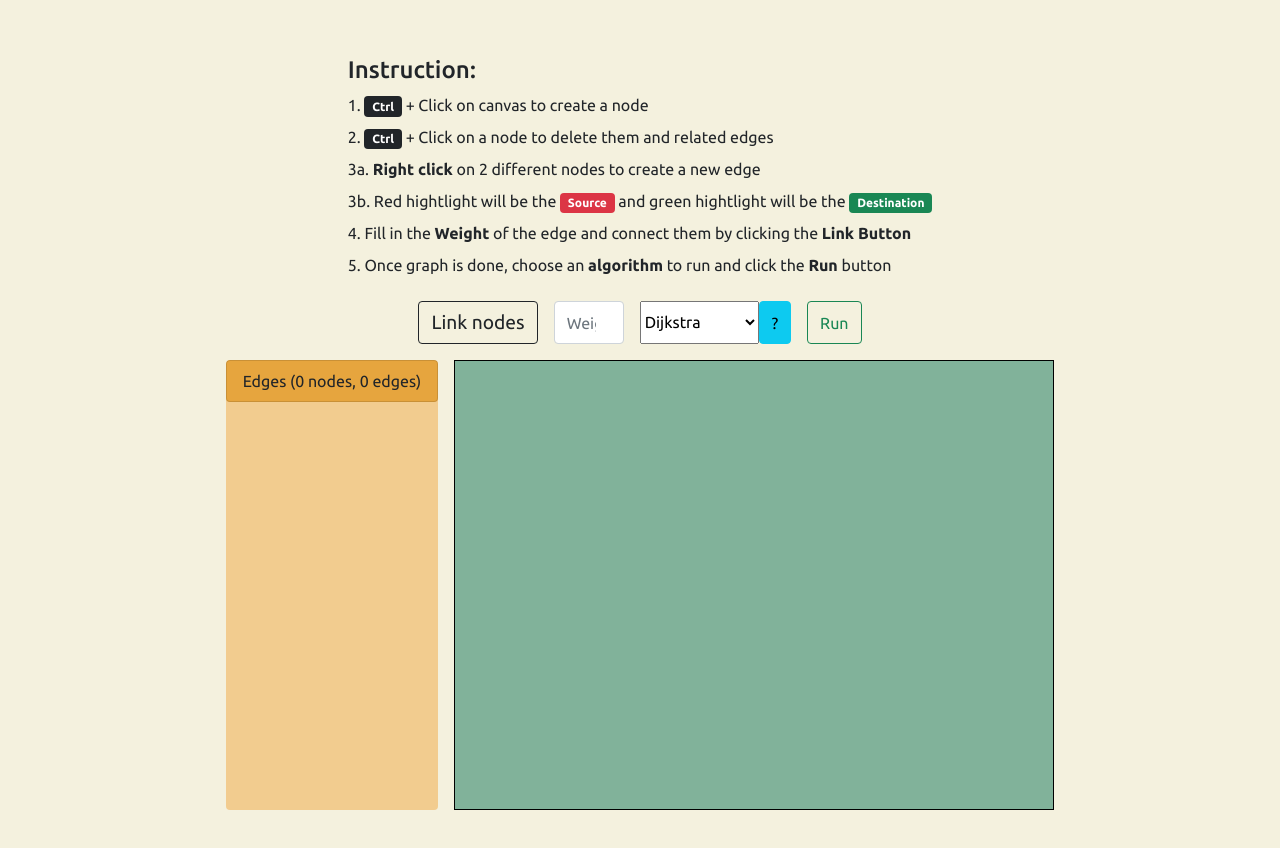
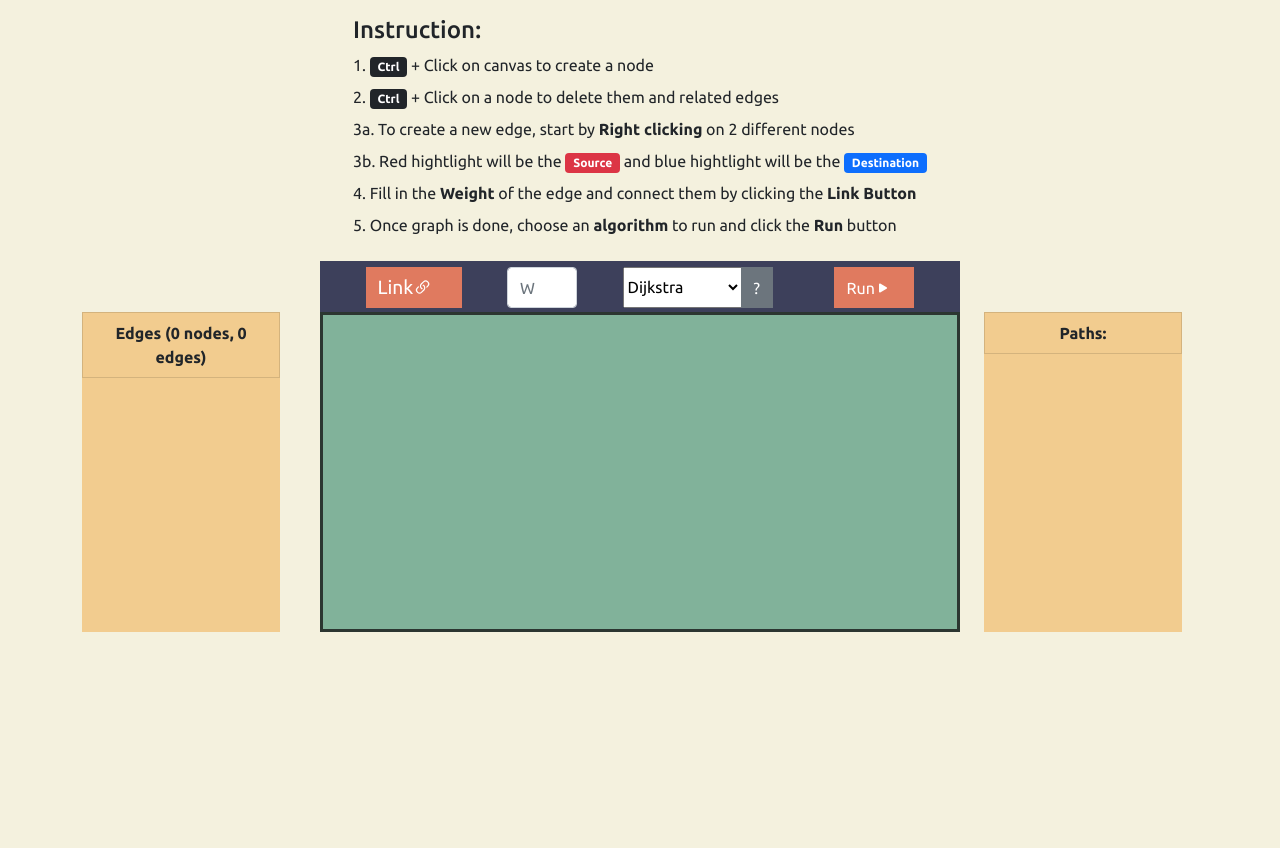
Before and after one commit to Trisentosa/SSSP_visualizer, a React (Create React App) app: page / in a window 1280 px wide. Shown: the top 848 px of the page. After the commit the page ends 800 px from the top, so only its background shows below. Built offline with nearby package versions, Linux system fonts and the light colour scheme.

Commit message:
value from svg, algo running, styling, animation setup

```diff
--- a/package.json
+++ b/package.json
@@ -11,6 +11,7 @@
     "react": "^17.0.2",
     "react-bootstrap": "^2.1.0",
     "react-dom": "^17.0.2",
+    "react-icons": "^4.3.1",
     "react-scripts": "5.0.0",
     "web-vitals": "^2.1.2"
   },
--- a/src/App.css
+++ b/src/App.css
@@ -1,15 +1,16 @@
-svg {
-  background-color: #81b29a;
-  width: 600px;
-  height: 450px;
-  border: 1px solid black;
-}
-
 body {
   font-family: "Ubuntu", sans-serif;
   background-color: #f4f1de;
   width: 100vw;
-  height: 100vh;
+  height: 95vh;
+}
+
+/* svg */
+.canvas {
+  background-color: #81b29a;
+  width: 50vw;
+  height: 40vh;
+  border: 3px solid #2c3631;
 }
 
 .text-unselectable {
@@ -20,9 +21,61 @@ body {
   user-select: none;
 }
 
+/* alignment/container/etc */
+
 .flex-center {
   display: flex;
   justify-content: center;
+}
+
+.centered-label {
+  display: flex;
+  align-items: center;
+}
+
+.menu-bar {
+  display: flex;
+  justify-content: space-evenly;
+  background-color: #3d405b;
+  width: 50vw;
+  margin-left: auto;
+  margin-right: auto;
+  padding-top: 6px;
+  padding-bottom: 4px;
+}
+
+.desc-box {
+  display: flex;
+  flex-direction: column;
+}
+
+/* Edge list */
+.scroll-display {
+  overflow: scroll;
+  height: 40vh;
+  background-color: #f2cc8f;
+  border-radius: 0%;
+}
+.edge-li {
+  border-radius: 0%;
+  background-color: #f2cc8f;
+}
+
+/* Buttons */
+.small-btn {
+  width: 5em;
+  font-size: 1em;
+  background-color: #e07a5f;
+  border-radius: 0%;
+  border: none;
+}
+
+.small-btn:hover {
+  background-color: #cf441d;
+}
+
+.small-btn:focus {
+  background-color: #e07a5f;
 }
 
 .link-button {
@@ -30,26 +83,11 @@ body {
   text-align: center;
 }
 
-.top-bar {
-  margin-top: 5%;
-}
-
-.scroll-display {
-  overflow: scroll;
-  max-height: 450px;
-  background-color: #f2cc8f;
+/* misc */
+.arrow {
+  marker-end: url(#arrow);
 }
 
 .weight-input {
   max-width: 70px;
 }
-
-.desc-box {
-  display: flex;
-  flex-direction: column;
-}
-
-.edge-li {
-  border-radius: 0%;
-  background-color: #e6a53e;
-}
--- a/src/App.js
+++ b/src/App.js
@@ -1,24 +1,7 @@
 import "./App.css";
-import Dijkstra from "./sssp/Dijkstra";
-import BellmanFord from "./sssp/BellmanFord";
-import { useState, useEffect, useRef } from "react";
 import Graph from "./components/Graph";
 
-let inf = Infinity;
-let W = [
-  [0, 50, 45, 10, inf, inf],
-  [inf, 0, 10, 15, inf, inf],
-  [inf, inf, 0, inf, 35, inf],
-  [10, inf, inf, 0, 15, inf],
-  [inf, 20, 30, inf, 0, inf],
-  [inf, inf, inf, inf, 3, 0],
-];
-
-// inital values
-
 const App = () => {
-  const [dijkstra, setDijkstra] = useState("");
-  const [bellman, setBellman] = useState("");
   return (
     <div>
       <Graph />
--- a/src/components/AlgoOptions.js
+++ b/src/components/AlgoOptions.js
@@ -1,4 +1,4 @@
-import { Popover, OverlayTrigger, Button } from "react-bootstrap";
+import { Popover, OverlayTrigger, Button, ButtonGroup } from "react-bootstrap";
 import { useState } from "react";
 const dijkstraText = (
   <>
@@ -23,9 +23,9 @@ const bellmanText = (
   </>
 );
 
-const AlgoOptions = () => {
-  const [algo, setAlgo] = useState("Dijkstra");
+const AlgoOptions = ({ algo, setAlgo }) => {
   const handleChange = (e) => {
+    console.log(e.target.value);
     setAlgo(e.target.value);
   };
   const popover = (
@@ -38,19 +38,21 @@ const AlgoOptions = () => {
   );
   return (
     <>
+      <ButtonGroup aria-label="Basic example">
         <select value={algo} onChange={handleChange}>
-        <option>Dijkstra</option>
-        <option>Bellman Ford</option>
+          <option value="Dijkstra">Dijkstra</option>
+          <option value="Bellman Ford">Bellman Ford</option>
         </select>
         <OverlayTrigger trigger="click" placement="right" overlay={popover}>
-        <Button variant="info" className="me-3 shadow-none">
+          <Button
+            variant="secondary"
+            className="me-3 shadow-none"
+            style={{ borderRadius: "0" }}
+          >
             ?
           </Button>
         </OverlayTrigger>
-      {/* <select className="me-3">
-        <option>Directed</option>
-        <option>Undirected</option>
-      </select> */}
+      </ButtonGroup>
     </>
   );
 };
--- a/src/components/DescriptionBox.js
+++ b/src/components/DescriptionBox.js
@@ -12,12 +12,12 @@ const DescriptionBox = () => {
         related edges
       </span>
       <span className="mb-2">
-        3a. <strong>Right click</strong> on 2 different nodes to create a new
-        edge
+        3a. To create a new edge, start by <strong>Right clicking</strong> on 2
+        different nodes
       </span>
       <span className="mb-2">
         3b. Red hightlight will be the <Badge bg="danger">Source</Badge> and
-        green hightlight will be the <Badge bg="success">Destination</Badge>
+        blue hightlight will be the <Badge bg="primary">Destination</Badge>
       </span>
       <span className="mb-2">
         4. Fill in the <strong>Weight</strong> of the edge and connect them by
--- a/src/components/DisplayInfo.js
+++ b/src/components/DisplayInfo.js
@@ -3,11 +3,11 @@ import { ListGroup } from "react-bootstrap";
 const DisplayInfo = ({ nodes, edges }) => {
   return (
     <>
-      {/* {console.log(nodes)}
-      {console.log(edges)} */}
       <ListGroup className="me-3 text-center scroll-display">
         <ListGroup.Item className="edge-li">
-          Edges ({nodes.length} nodes, {edges.length} edges)
+          <strong>
+            Edges ({nodes.length} nodes, {edges.length} edges)
+          </strong>
         </ListGroup.Item>
         {edges.map(({ index1, index2, weight }, index) => (
           <ListGroup.Item key={index} className="edge-li">
--- /dev/null
+++ b/src/components/DisplayResult.js
@@ -0,0 +1,30 @@
+import { ListGroup } from "react-bootstrap";
+import { useState, useEffect } from "react";
+
+const DisplayResult = ({ result }) => {
+  const [distances, setDistances] = useState(result.D);
+  const [paths, setPaths] = useState(result.P);
+
+  useEffect(() => {
+    setDistances(result.D);
+    setPaths(result.P);
+  }, [result]);
+
+  return (
+    <>
+      {console.log(distances)}
+      <ListGroup className="me-3 text-center scroll-display">
+        <ListGroup.Item className="edge-li">
+          <strong>Paths:</strong>
+        </ListGroup.Item>
+        {distances.map((value, index) => (
+          <ListGroup.Item key={index} className="edge-li">
+            node: {index} |Distance: {distances[index]}| Path: {paths[index]}
+          </ListGroup.Item>
+        ))}
+      </ListGroup>
+    </>
+  );
+};
+
+export default DisplayResult;
--- a/src/components/Graph.js
+++ b/src/components/Graph.js
@@ -1,11 +1,13 @@
 import { useState, useEffect, useRef } from "react";
-import { select } from "d3";
+import { select, line } from "d3";
 import DisplayInfo from "./DisplayInfo";
-import { Button, Container, InputGroup, FormControl } from "react-bootstrap";
+import { Button, Container, Row, Col } from "react-bootstrap";
+import { BsLink45Deg } from "react-icons/bs";
 import "../App.css";
 import AlgoOptions from "./AlgoOptions";
 import RunButton from "./RunButton";
 import DescriptionBox from "./DescriptionBox";
+import DisplayResult from "./DisplayResult";
 
 //svg dimensions and inital value
 let edge = {};
@@ -16,6 +18,8 @@ let isLinking = true;
 const Graph = () => {
   const [nodes, setNodes] = useState([]);
   const [edges, setEdges] = useState([]);
+  const [algo, setAlgo] = useState("Dijkstra");
+  const [result, setResult] = useState({ D: [], P: [] });
 
   const [isWeightSelected, setIsWeightSelected] = useState(false);
   const [weight, setWeight] = useState(false);
@@ -33,34 +37,138 @@ const Graph = () => {
     }
   };
 
+  const handleNodesEdges = (e) => {
+    if (e.ctrlKey && e.target.tagName === "svg") {
+      let box = e.target.getBoundingClientRect();
+      //add a node
+      setNodes([
+        ...nodes,
+        {
+          radius: 20,
+          x: e.clientX - box.left,
+          y: e.clientY - box.top,
+          index: (index += 1),
+        },
+      ]);
+    } else if (e.ctrlKey && e.target.tagName === "circle") {
+      let circleInfo = e.target.__data__;
+      //delete node selected and edge related to it
+      //update index references in edge and nodes (-1 if its bigger than circleInfo.index)
+      setNodes(
+        nodes.reduce(function (filtered, node) {
+          if (node.index !== circleInfo.index) {
+            let newNode = { ...node };
+
+            if (node.index > circleInfo.index) {
+              newNode.index = node.index - 1;
+            }
+            filtered.push(newNode);
+          }
+          return filtered;
+        }, [])
+      );
+      setEdges(
+        edges.reduce(function (filtered, edge) {
+          let newEdge = { ...edge };
+          if (
+            edge.index1 !== circleInfo.index &&
+            edge.index2 !== circleInfo.index
+          ) {
+            if (edge.index1 > circleInfo.index) {
+              newEdge.index1 = edge.index1 - 1;
+            }
+            if (edge.index2 > circleInfo.index) {
+              newEdge.index2 = edge.index2 - 1;
+            }
+            filtered.push(newEdge);
+          }
+          return filtered;
+        }, [])
+      );
+      index -= 1;
+    }
+  };
+
   useEffect(() => {
-    svg
-      .selectAll("line")
+    //edges
+    let pathLine = svg
+      .selectAll(".edge")
       .data(edges)
-      .join("line")
-      .style("stroke", "black")
-      .style("stroke-width", 3)
-      .attr("x1", (value) => value.x1)
-      .attr("y1", (value) => value.y1)
-      .attr("x2", (value) => value.x2)
-      .attr("y2", (value) => value.y2);
+      .join((enter) => {
+        let e = enter.append("g").attr("class", "edge");
+        e.append("path")
+          .attr("d", (value) => {
+            return line()([
+              [value.x1, value.y1],
+              [value.x2, value.y2],
+            ]);
+          })
+          .attr("fill", "none")
+          .attr("stroke", "black")
+          .attr("stroke-width", 3);
+        e.append("circle")
+          .attr("r", 5)
+          .attr("fill", "red")
+          .attr("stroke-width", 3)
+          .attr("cy", (value) => value.y2)
+          .attr("cx", (value) => value.x2);
+      });
 
+    pathLine
+      .selectAll("circle")
+      .attr("r", 5)
+      .attr("fill", "red")
+      .attr("stroke-width", 3)
+      .attr("cy", (value) => value.y2)
+      .attr("cx", (value) => value.x2);
+
+    pathLine
+      .selectAll("path")
+      .attr("d", (value) => {
+        return line()([
+          [value.x1, value.y1],
+          [value.x2, value.y2],
+        ]);
+      })
+      .attr("fill", "none")
+      .attr("stroke", "black")
+      .attr("stroke-width", 3);
+
+    //nodes
     let g = svg
-      .selectAll("g")
+      .selectAll(".node")
       .data(nodes)
-      .join("g")
+      .join((enter) => {
+        let e = enter.append("g").attr("class", "node");
+        e.attr("transform", function (d) {
+          return `translate(${d.x} ${d.y})`;
+        })
+          .attr("fill", "white")
+          .attr("stroke", "black");
+        e.append("circle")
+          .attr("r", (value) => value.radius)
+          .attr("fill", "white")
+          .attr("stroke-width", "3");
+        e.append("text")
+          .text((value) => value.index)
+          .attr("text-anchor", "middle")
+          .attr("alignment-baseline", "central")
+          .attr("fill", "black")
+          .attr("class", "text-unselectable")
+          .style("font-size", "15px");
+      })
       .attr("transform", function (d) {
         return `translate(${d.x} ${d.y})`;
       })
       .attr("fill", "white")
       .attr("stroke", "black");
 
-    g.append("circle")
+    g.selectAll("circle")
       .attr("r", (value) => value.radius)
       .attr("fill", "white")
       .attr("stroke-width", "3");
 
-    g.append("text")
+    g.selectAll("text")
       .text((value) => value.index)
       .attr("text-anchor", "middle")
       .attr("alignment-baseline", "central")
@@ -68,11 +176,12 @@ const Graph = () => {
       .attr("class", "text-unselectable")
       .style("font-size", "15px");
 
+    // right click event
     svg.selectAll("g").on("contextmenu", function (e, d) {
       e.preventDefault();
 
       if (isTargetting && isLinking && edge.index1 !== d.index) {
-        select(this).join("circle").attr("stroke", "green");
+        select(this).join("circle").attr("stroke", "blue");
         isTargetting = false;
         let angle = Math.atan2(d.y - edge.y1, d.x - edge.x1);
         edge.x2 = d.x - Math.cos(angle) * d.radius;
@@ -91,21 +200,23 @@ const Graph = () => {
 
   return (
     <Container>
-      <div className="flex-center mb-3 top-bar">
+      <div className="flex-center my-3 ">
         <DescriptionBox />
       </div>
-      <div className="flex-center mb-3 ">
+      <div className="flex-center"></div>
+      <div className="menu-bar">
         <Button
-          variant="outline-dark"
-          className="link-button shadow-none"
+          className="link-button shadow-none small-btn"
           onClick={linkNodes}
         >
-          Link nodes
-        </Button>{" "}
+          <span className="centered-label">
+            {"Link"} <BsLink45Deg />
+          </span>
+        </Button>
         <input
           type="number"
-          className="form-control weight-input mx-3"
-          placeholder="Weight"
+          className="form-control weight-input"
+          placeholder="W"
           value={weight}
           onChange={(e) => {
             if (e.target.value) {
@@ -116,67 +227,26 @@ const Graph = () => {
             }
           }}
         />
-        <AlgoOptions />
-        <RunButton nodes={nodes} edges={edges} />
+        <AlgoOptions algo={algo} setAlgo={setAlgo} />
+        <RunButton
+          nodes={nodes}
+          edges={edges}
+          algo={algo}
+          setResult={setResult}
+        />
       </div>
-      <div className="flex-center mb-3">
-        <DisplayInfo nodes={nodes} edges={edges} />
-
-        <svg
-          onClick={(e) => {
-            if (e.ctrlKey && e.target.tagName === "svg") {
-              let box = e.target.getBoundingClientRect();
-              setNodes([
-                ...nodes,
-                {
-                  radius: 20,
-                  x: e.clientX - box.left,
-                  y: e.clientY - box.top,
-                  index: (index += 1),
-                },
-              ]);
-            } else if (e.ctrlKey && e.target.tagName === "circle") {
-              let circleInfo = e.target.__data__;
-
-              //delete node selected and edge related to it
-              //update index references in edge and nodes (-1 if its bigger than circleInfo.index)
-              setNodes(
-                nodes.reduce(function (filtered, node) {
-                  if (node.index !== circleInfo.index) {
-                    let newNode = { ...node };
-
-                    if (node.index > circleInfo.index) {
-                      newNode.index = node.index - 1;
-                    }
-                    filtered.push(newNode);
-                  }
-                  return filtered;
-                }, [])
-              );
-              setEdges(
-                edges.reduce(function (filtered, edge) {
-                  let newEdge = { ...edge };
-                  if (
-                    edge.index1 !== circleInfo.index &&
-                    edge.index2 !== circleInfo.index
-                  ) {
-                    if (edge.index1 > circleInfo.index) {
-                      newEdge.index1 = edge.index1 - 1;
-                    }
-                    if (edge.index2 > circleInfo.index) {
-                      newEdge.index2 = edge.index2 - 1;
-                    }
-                    filtered.push(newEdge);
-                  }
-                  return filtered;
-                }, [])
-              );
-              index -= 1;
-            }
-          }}
-          ref={svgRef}
-        ></svg>
-      </div>
+      <Row>
+        <Col>
+          <DisplayInfo nodes={nodes} edges={edges} />
+        </Col>
+        <Col>
+          <svg onClick={handleNodesEdges} className="canvas" ref={svgRef}></svg>
+        </Col>
+        <Col>
+          {console.log(result)}
+          <DisplayResult result={result} />
+        </Col>
+      </Row>
     </Container>
   );
 };
--- a/src/components/RunButton.js
+++ b/src/components/RunButton.js
@@ -1,27 +1,40 @@
 import { Button } from "react-bootstrap";
-import { useState, useEffect } from "react";
-const RunButton = ({ nodes, edges }) => {
-  const [matrix, setMatrix] = useState([]);
+import { useState } from "react";
+import { BsFillPlayFill } from "react-icons/bs";
+import BellmanFord from "../sssp/BellmanFord";
+import Dijkstra from "../sssp/Dijkstra";
 
+let inf = Infinity;
+
+const RunButton = ({ nodes, edges, algo, setResult }) => {
   const runAlgo = () => {
     let n = nodes.length;
-    let matrixTmp = new Array(n).fill(0).map(() => new Array(n).fill(0));
+    //initialize matrix
+    let matrixTmp = new Array(n).fill(inf).map(() => new Array(n).fill(inf));
+    for (let i = 0; i < n; i++) {
+      matrixTmp[i][i] = 0;
+    }
     for (let edge of edges) {
       matrixTmp[edge.index1][edge.index2] = Number(edge.weight);
     }
-    setMatrix(matrixTmp);
+
+    //get algo and result
+    if (algo === "Bellman Ford") {
+      let b = new BellmanFord(matrixTmp);
+      setResult(b.run(0));
+    } else if (algo === "Dijkstra") {
+      let d = new Dijkstra(matrixTmp);
+      setResult(d.run(0));
+    }
   };
 
   return (
     <>
-      <Button
-        variant="outline-success"
-        className="shadow-none"
-        onClick={runAlgo}
-      >
-        Run
-      </Button>{" "}
-      {console.log(matrix)}
+      <Button className="shadow-none small-btn" onClick={runAlgo}>
+        <span className="centered-label">
+          Run <BsFillPlayFill />
+        </span>
+      </Button>
     </>
   );
 };
--- a/src/sssp/BellmanFord.js
+++ b/src/sssp/BellmanFord.js
@@ -53,7 +53,7 @@ class BellmanFord {
       }
     }
 
-    return [D, P];
+    return { D, P };
   }
 }
 
--- a/src/sssp/Dijkstra.js
+++ b/src/sssp/Dijkstra.js
@@ -50,7 +50,7 @@ class Dijkstra {
         }
       }
     }
-    return [D, P];
+    return { D, P };
   }
 }
 
```
Also changed, not shown: 1 other file (tests, documents, lock files or other folders). Lines whose indentation alone changed are shown as unchanged.
